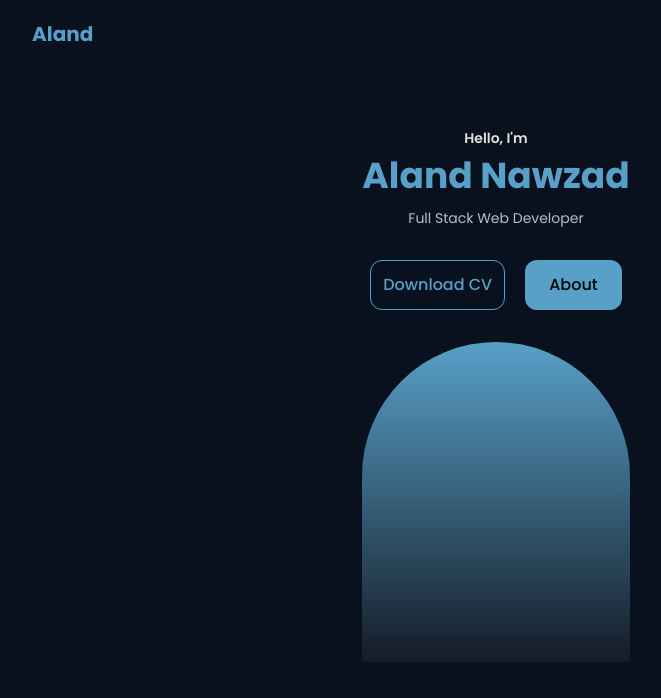
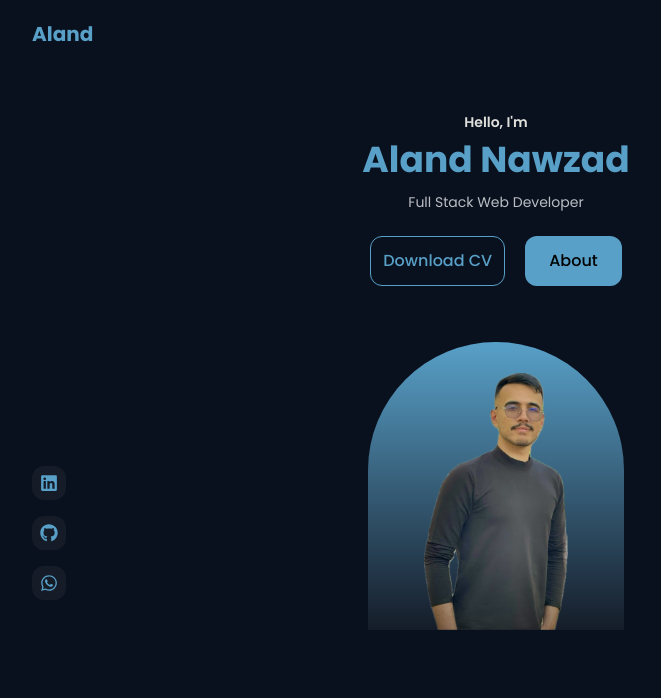
Before and after one commit to AlandNawzad/portfolio, a React (Vite) app: page / in a window 1280 px wide. Shown: the top 698 px of the page, without its empty margins (144-805 px from the left). Built offline with nearby package versions, Linux system fonts and the light colour scheme.

Commit message:
added some animation and almost complete with hero section

```diff
--- a/package.json
+++ b/package.json
@@ -13,7 +13,8 @@
     "gsap": "^3.13.0",
     "react": "^19.1.0",
     "react-bits": "^1.0.5",
-    "react-dom": "^19.1.0"
+    "react-dom": "^19.1.0",
+    "react-icons": "^5.5.0"
   },
   "devDependencies": {
     "@eslint/js": "^9.29.0",
--- a/src/App.jsx
+++ b/src/App.jsx
@@ -1,70 +1,72 @@
 import React, { useRef, useEffect } from "react";
-import gsap from "gsap/src";
+import gsap from "gsap";
 import { ScrollTrigger } from "gsap/all";
-
 
 import Navigation from "./components/Navigation";
 import Hero from "./components/Hero";
 
-gsap.registerPlugin([ScrollTrigger])
+gsap.registerPlugin(ScrollTrigger);
 
 function App() {
   const heroRef = useRef(null);
-
-
-
+  const heroTextRef = useRef(null);
+  const heroImageRef = useRef(null);
+  const heroIconRef = useRef(null);
 
   useEffect(() => {
-
-    const sections = [
-      { ref: heroRef, animation: heroAnimation }
-    ];
-
-    sections.forEach(({ ref, animation }) => {
-      animation(ref.current);
-    });
+    heroAnimation(heroRef.current, heroTextRef.current, heroImageRef.current,heroIconRef.current);
 
     return () => {
-      // Clean up all ScrollTrigger instances on unmount to prevent memory leaks or duplicate animations
       ScrollTrigger.getAll().forEach(trigger => trigger.kill());
     };
-  });
-
+  }, []);
 
   return (
     <div className="mx-4 md:mx-44">
       <Navigation />
-      <Hero ref={heroRef} />
-
+      <Hero
+        ref={heroRef}
+        textRef={heroTextRef}
+        imageRef={heroImageRef}
+        iconRef={heroIconRef}
+      />
     </div>
   );
+}
+
+// ✅ One timeline for both elements
+function heroAnimation(container, textEl, imageEl,iconEl) {
+  const tl = gsap.timeline({
+    scrollTrigger: {
+      trigger: container,
+      start: "top 80%",
+      toggleActions: "play reverse play reverse",
+    },
+  });
+
+  tl.from(imageEl, {
+    y:-50,
+    opacity: 0,
+    duration: 2,
+    ease: "power4.inOut",
+  },);
+
+  tl.from(iconEl, {
+    y:+50,
+    opacity: 0,
+    duration: 2,
+    ease: "power4.inOut",
+  },"<");
 
 
-
-// animation functions
-
-  function heroAnimation(el) {
-    gsap.fromTo(
-      el,
-      { y: -60, opacity: 0 },
-      {
-        y: 0,
-        opacity: 1,
-        duration: 1.5,
-        ease: "expo.out",
-        scrollTrigger: {
-          trigger: el,
-          toggleActions: "play reverse play reverse",
-        },
-      }
-    );
-  }
-
-
+  tl.from(textEl, {
+    y: -50,
+    opacity: 0,
+    duration: 2,
+    ease: "power4.inOut",
+  },'-=1.8');
 
 
 }
 
-
-
 export default App;
--- a/src/components/Hero.jsx
+++ b/src/components/Hero.jsx
@@ -1,35 +1,47 @@
-import React from 'react'
-import myImage from "../assets/me.png"
+import React from 'react';
 
-const Hero = React.forwardRef((props, ref) => {
+import myImage from "../assets/me.png";
+import { FaLinkedin } from 'react-icons/fa6';
+import { FaGithub } from 'react-icons/fa6';
+import { FaWhatsapp } from 'react-icons/fa6';
 
+const Hero = ({ textRef, imageRef, iconRef }, ref) => {
   return (
-    <div
-      ref={ref}
-      className='container flex justify-center mt-10'
-    >
-      <div className='flex flex-col gap-8 mt-10'>
-        {/* hero text */}
+    <div ref={ref} className='container flex justify-center mt-10'>
+      <div className='flex flex-col gap-8 mt-6 items-center'>
+
+        {/* Hero text */}
+        <div ref={textRef}>
           <div className='text-center'>
             <p className='font-poppins text-portfolio-foreground font-semibold text-sm text-portfolio-primaryText mb-2'>Hello, I'm</p>
             <h1 className='font-poppins font-bold text-portfolio-primary text-2xl md:text-4xl'>Aland Nawzad</h1>
             <h3 className='font-poppins text-portfolio-secondaryText text-xs mt-3 md:text-sm'>Full Stack Web Developer</h3>
           </div>
 
-        {/* hero buttons  */}
-        <div className='flex gap-5 justify-center'>
-          <button className='border border-portfolio-primary rounded-xl p-3 text-portfolio-primary font-medium hover:bg-portfolio-primary hover:text-portfolio-background transition-colors duration-300 '>Download CV</button>
+          {/* Hero buttons */}
+          <div className='flex gap-5 justify-center mt-6'>
+            <button className='border border-portfolio-primary rounded-xl p-3 text-portfolio-primary font-medium hover:bg-portfolio-primary hover:text-portfolio-background transition-colors duration-300'>Download CV</button>
             <button className='bg-portfolio-primary rounded-xl py-3 px-4 font-medium hover:opacity-85 transition-opacity duration-300 md:px-6 md:py-3'>About</button>
           </div>
-
-        <div className='bg-gradient-to-b from-portfolio-primary to-portfolio-surface  h-80 rounded-t-full '></div>
         </div>
 
-
+        {/* socials */}
+        <div className="absolute top-1/2 left-4 md:left-44 md:top-auto md:bottom-1/4" ref={iconRef}>
+          <div className='flex flex-col gap-4 '>
+            <button className='text-lg bg-portfolio-surface rounded-xl p-2 text-portfolio-primary font-medium hover:bg-portfolio-primary hover:text-white transition-colors duration-300'><FaLinkedin /></button>
+            <button className='text-lg bg-portfolio-surface rounded-xl p-2 text-portfolio-primary font-medium hover:bg-portfolio-primary hover:text-white transition-colors duration-300'><FaGithub /></button>
+            <button className='text-lg bg-portfolio-surface rounded-xl p-2 text-portfolio-primary font-medium hover:bg-portfolio-primary hover:text-white transition-colors duration-300'><FaWhatsapp /></button>
+          </div>
 
         </div>
+
+        {/* Hero image */}
+        <div ref={imageRef} className='bg-gradient-to-b from-portfolio-primary to-portfolio-surface h-72 w-48 rounded-t-full mt-6 flex items-end justify-center md:w-64  '>
+          <img src={myImage} alt="iamge of me" className='w-36' />
+        </div>
+      </div>
+    </div>
   );
+};
 
-});
-
-export default Hero
+export default React.forwardRef(Hero);
```
Also changed, not shown: 1 other file (tests, documents, lock files or other folders). Lines whose indentation alone changed are shown as unchanged.
